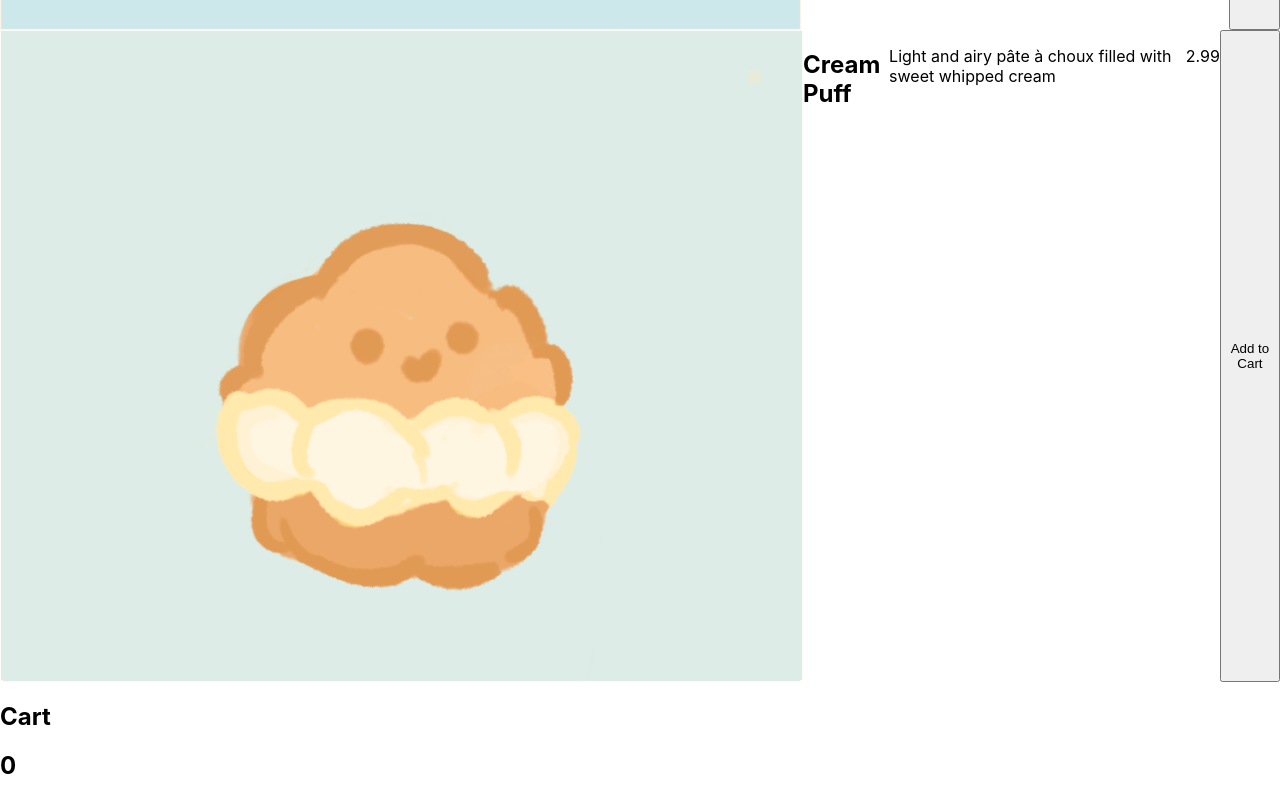
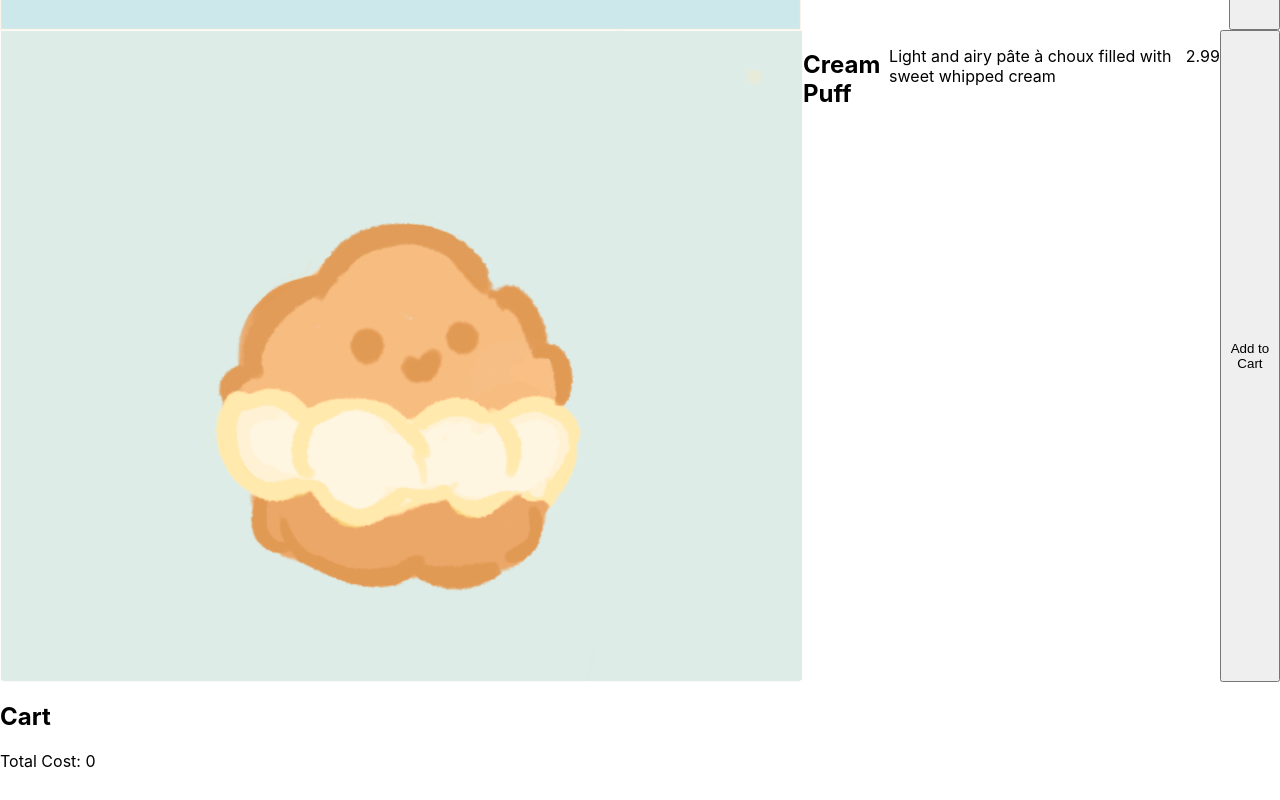
Before and after one commit to coolcapybaraSibling/react-studio, a React (Create React App) app: page / in a window 1280 px wide. Shown: the part 9170-9970 px from the top of the page. Built offline with nearby package versions, Linux system fonts and the light colour scheme.

Commit message:
Final v1

```diff
--- a/src/App.js
+++ b/src/App.js
@@ -35,16 +35,12 @@ function App() {
         <h2>Cart</h2>
         {Object.keys(cartMap).map((key) =>{
         return(
-          <>
           <div>
-          {bakeryData[key].name + ": " +cartMap[key] +" "}
+            {cartMap[key] + "x " + bakeryData[key].name}
           </div>
-          </>
-        )
-
-      })}
+        )})}
         {/* TODO: render a list of items in the cart */}
-        <h2>{totalPrice}</h2>
+        <p>{"Total Cost: " + totalPrice}</p>
       </div>
     </div>
   );
```
